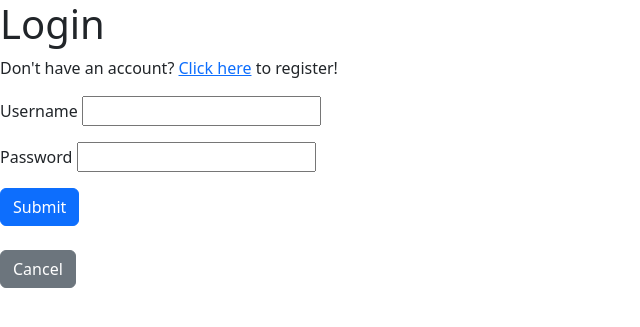
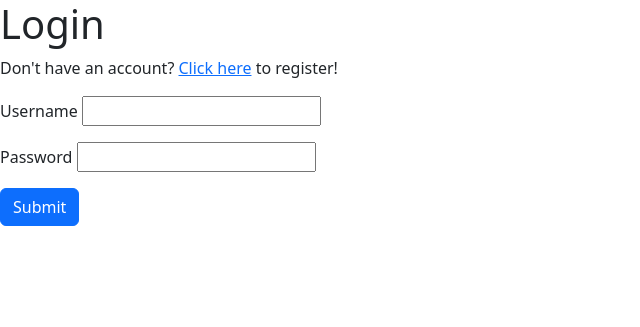
Before and after one commit to geenajackson/flask-feedback, a Flask app: page /login in a window 1280 px wide. Shown: the top 327 px of the page, without its empty margins (0-640 px from the left). Run offline with Flask 2, Linux system fonts and the light colour scheme.

Commit message:
remove cancel button from login form

```diff
--- a/templates/login.html
+++ b/templates/login.html
@@ -25,10 +25,6 @@
     {% endfor %}
 
     <button class="btn btn-primary" type="submit">Submit</button>
-</form><br>
-
-<form action="/">
-    <button class="btn btn-secondary">Cancel</button>
 </form>
 
 {% endblock %}
```
